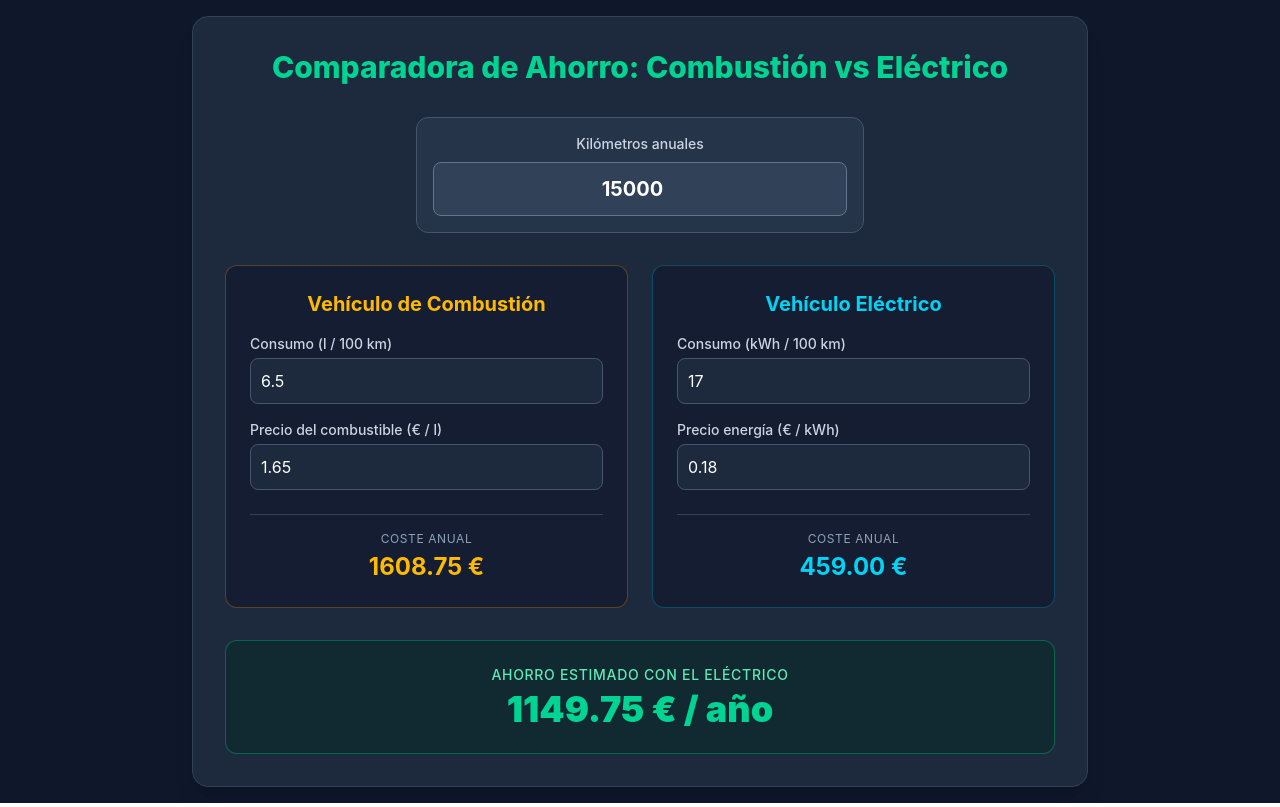
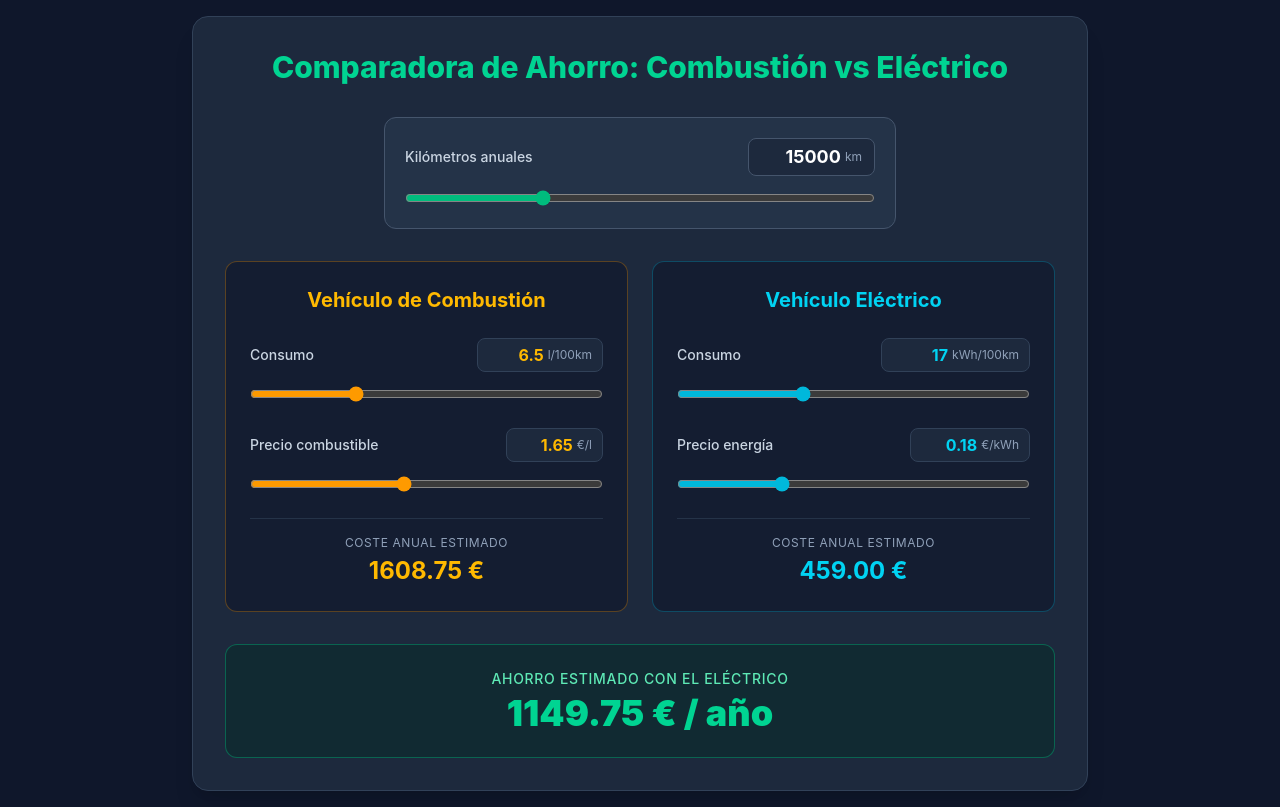
Before and after one commit to j8ssem/ComparadorNEV, a React (Vite) app: page / in a window 1280 px wide. Built offline with nearby package versions, Linux system fonts and the light colour scheme.

Commit message:
feat: implementar range sliders

```diff
--- a/src/App.jsx
+++ b/src/App.jsx
@@ -9,79 +9,134 @@ export default function App() {
   const [precioGasolina, setPrecioGasolina] = useState(1.65);
 
   // Estado Coche Eléctrico
-  const [consumoElectrico, setConsumoElectrico] = useState(17); // kWh/100km
-  const [precioKwh, setPrecioKwh] = useState(0.18); // €/kWh
+  const [consumoElectrico, setConsumoElectrico] = useState(17);
+  const [precioKwh, setPrecioKwh] = useState(0.18);
 
-  // Cálculos de costes anuales
+  // Cálculos de costes
   const costeGasolina = (kmAnuales / 100) * consumoGasolina * precioGasolina;
   const costeElectrico = (kmAnuales / 100) * consumoElectrico * precioKwh;
-
-  // Cálculo del ahorro
   const ahorroAnual = costeGasolina - costeElectrico;
 
   return (
     <div className="min-h-screen bg-slate-900 text-white flex flex-col items-center justify-center p-4">
+
+      {/* Estilo para ocultar las flechitas por defecto de los inputs number */}
+      <style>{`
+        input[type='number']::-webkit-inner-spin-button,
+        input[type='number']::-webkit-outer-spin-button {
+          -webkit-appearance: none;
+          margin: 0;
+        }
+        input[type='number'] {
+          -moz-appearance: textfield;
+        }
+      `}</style>
+
       <div className="max-w-4xl w-full bg-slate-800 p-6 md:p-8 rounded-2xl shadow-xl border border-slate-700">
 
         <h1 className="text-3xl font-extrabold text-center mb-8 text-emerald-400">
           Comparadora de Ahorro: Combustión vs Eléctrico
         </h1>
 
-        {/* 1. Bloque superior: Kilómetros anuales (Común) */}
-        <div className="max-w-md mx-auto mb-8 bg-slate-700/50 p-4 rounded-xl border border-slate-600">
-          <label className="block text-sm font-medium text-slate-300 mb-2 text-center">
+        {/* 1. Bloque superior: Kilómetros anuales */}
+        <div className="max-w-lg mx-auto mb-8 bg-slate-700/40 p-5 rounded-xl border border-slate-600">
+          <div className="flex justify-between items-center mb-2">
+            <label className="text-sm font-medium text-slate-300">
               Kilómetros anuales
             </label>
+            <div className="flex items-center gap-1 bg-slate-800 px-3 py-1 rounded-lg border border-slate-600">
               <input
                 type="number"
                 value={kmAnuales}
                 onChange={(e) => setKmAnuales(Number(e.target.value))}
-            className="w-full bg-slate-700 border border-slate-500 rounded-lg p-3 text-center text-xl font-bold text-white focus:ring-2 focus:ring-emerald-500 focus:outline-none"
+                className="w-20 bg-transparent text-right text-lg font-bold text-white focus:outline-none"
+              />
+              <span className="text-xs text-slate-400">km</span>
+            </div>
+          </div>
+          <input
+            type="range"
+            min="1000"
+            max="50000"
+            step="500"
+            value={kmAnuales}
+            onChange={(e) => setKmAnuales(Number(e.target.value))}
+            className="w-full accent-emerald-500 cursor-pointer h-2 bg-slate-600 rounded-lg"
           />
         </div>
 
-        {/* 2. Dos columnas paralelas */}
+        {/* 2. Columnas paralelas */}
         <div className="grid grid-cols-1 md:grid-cols-2 gap-6 mb-8">
 
           {/* Columna Izquierda: Combustión */}
-          <div className="bg-slate-900/60 p-6 rounded-xl border border-amber-500/30 flex flex-col justify-between">
+          <div className="bg-slate-900/60 p-6 rounded-xl border border-amber-500/30 flex flex-col justify-between space-y-6">
             <div>
-              <h2 className="text-xl font-bold text-amber-400 mb-4 text-center">
+              <h2 className="text-xl font-bold text-amber-400 mb-6 text-center">
                 Vehículo de Combustión
               </h2>
 
-              <div className="space-y-4">
+              <div className="space-y-6">
+                {/* Consumo l/100km */}
                 <div>
-                  <label className="block text-sm font-medium text-slate-300 mb-1">
-                    Consumo (l / 100 km)
+                  <div className="flex justify-between items-center mb-2">
+                    <label className="text-sm font-medium text-slate-300">
+                      Consumo
                     </label>
+                    <div className="flex items-center gap-1 bg-slate-800 px-2.5 py-1 rounded-lg border border-slate-700">
                       <input
                         type="number"
                         step="0.1"
                         value={consumoGasolina}
                         onChange={(e) => setConsumoGasolina(Number(e.target.value))}
-                    className="w-full bg-slate-800 border border-slate-600 rounded-lg p-2.5 text-white focus:ring-2 focus:ring-amber-500 focus:outline-none"
+                        className="w-14 bg-transparent text-right font-bold text-amber-400 focus:outline-none"
+                      />
+                      <span className="text-xs text-slate-400">l/100km</span>
+                    </div>
+                  </div>
+                  <input
+                    type="range"
+                    min="3"
+                    max="15"
+                    step="0.1"
+                    value={consumoGasolina}
+                    onChange={(e) => setConsumoGasolina(Number(e.target.value))}
+                    className="w-full accent-amber-500 cursor-pointer h-2 bg-slate-700 rounded-lg"
                   />
                 </div>
 
+                {/* Precio €/l */}
                 <div>
-                  <label className="block text-sm font-medium text-slate-300 mb-1">
-                    Precio del combustible (€ / l)
+                  <div className="flex justify-between items-center mb-2">
+                    <label className="text-sm font-medium text-slate-300">
+                      Precio combustible
                     </label>
+                    <div className="flex items-center gap-1 bg-slate-800 px-2.5 py-1 rounded-lg border border-slate-700">
                       <input
                         type="number"
                         step="0.01"
                         value={precioGasolina}
                         onChange={(e) => setPrecioGasolina(Number(e.target.value))}
-                    className="w-full bg-slate-800 border border-slate-600 rounded-lg p-2.5 text-white focus:ring-2 focus:ring-amber-500 focus:outline-none"
+                        className="w-14 bg-transparent text-right font-bold text-amber-400 focus:outline-none"
+                      />
+                      <span className="text-xs text-slate-400">€/l</span>
+                    </div>
+                  </div>
+                  <input
+                    type="range"
+                    min="1.00"
+                    max="2.50"
+                    step="0.01"
+                    value={precioGasolina}
+                    onChange={(e) => setPrecioGasolina(Number(e.target.value))}
+                    className="w-full accent-amber-500 cursor-pointer h-2 bg-slate-700 rounded-lg"
                   />
                 </div>
               </div>
             </div>
 
-            <div className="mt-6 pt-4 border-t border-slate-700 text-center">
+            <div className="pt-4 border-t border-slate-700/60 text-center">
               <span className="text-xs text-slate-400 uppercase tracking-wider block mb-1">
-                Coste Anual
+                Coste Anual Estimado
               </span>
               <span className="text-2xl font-bold text-amber-400">
                 {isNaN(costeGasolina) ? '0.00' : costeGasolina.toFixed(2)} €
@@ -90,44 +145,74 @@ export default function App() {
           </div>
 
           {/* Columna Derecha: Eléctrico */}
-          <div className="bg-slate-900/60 p-6 rounded-xl border border-cyan-500/30 flex flex-col justify-between">
+          <div className="bg-slate-900/60 p-6 rounded-xl border border-cyan-500/30 flex flex-col justify-between space-y-6">
             <div>
-              <h2 className="text-xl font-bold text-cyan-400 mb-4 text-center">
+              <h2 className="text-xl font-bold text-cyan-400 mb-6 text-center">
                 Vehículo Eléctrico
               </h2>
 
-              <div className="space-y-4">
+              <div className="space-y-6">
+                {/* Consumo kWh/100km */}
                 <div>
-                  <label className="block text-sm font-medium text-slate-300 mb-1">
-                    Consumo (kWh / 100 km)
+                  <div className="flex justify-between items-center mb-2">
+                    <label className="text-sm font-medium text-slate-300">
+                      Consumo
                     </label>
+                    <div className="flex items-center gap-1 bg-slate-800 px-2.5 py-1 rounded-lg border border-slate-700">
                       <input
                         type="number"
                         step="0.5"
                         value={consumoElectrico}
                         onChange={(e) => setConsumoElectrico(Number(e.target.value))}
-                    className="w-full bg-slate-800 border border-slate-600 rounded-lg p-2.5 text-white focus:ring-2 focus:ring-cyan-500 focus:outline-none"
+                        className="w-14 bg-transparent text-right font-bold text-cyan-400 focus:outline-none"
+                      />
+                      <span className="text-xs text-slate-400">kWh/100km</span>
+                    </div>
+                  </div>
+                  <input
+                    type="range"
+                    min="10"
+                    max="30"
+                    step="0.5"
+                    value={consumoElectrico}
+                    onChange={(e) => setConsumoElectrico(Number(e.target.value))}
+                    className="w-full accent-cyan-500 cursor-pointer h-2 bg-slate-700 rounded-lg"
                   />
                 </div>
 
+                {/* Precio €/kWh */}
                 <div>
-                  <label className="block text-sm font-medium text-slate-300 mb-1">
-                    Precio energía (€ / kWh)
+                  <div className="flex justify-between items-center mb-2">
+                    <label className="text-sm font-medium text-slate-300">
+                      Precio energía
                     </label>
+                    <div className="flex items-center gap-1 bg-slate-800 px-2.5 py-1 rounded-lg border border-slate-700">
                       <input
                         type="number"
                         step="0.01"
                         value={precioKwh}
                         onChange={(e) => setPrecioKwh(Number(e.target.value))}
-                    className="w-full bg-slate-800 border border-slate-600 rounded-lg p-2.5 text-white focus:ring-2 focus:ring-cyan-500 focus:outline-none"
+                        className="w-14 bg-transparent text-right font-bold text-cyan-400 focus:outline-none"
+                      />
+                      <span className="text-xs text-slate-400">€/kWh</span>
+                    </div>
+                  </div>
+                  <input
+                    type="range"
+                    min="0.05"
+                    max="0.50"
+                    step="0.01"
+                    value={precioKwh}
+                    onChange={(e) => setPrecioKwh(Number(e.target.value))}
+                    className="w-full accent-cyan-500 cursor-pointer h-2 bg-slate-700 rounded-lg"
                   />
                 </div>
               </div>
             </div>
 
-            <div className="mt-6 pt-4 border-t border-slate-700 text-center">
+            <div className="pt-4 border-t border-slate-700/60 text-center">
               <span className="text-xs text-slate-400 uppercase tracking-wider block mb-1">
-                Coste Anual
+                Coste Anual Estimado
               </span>
               <span className="text-2xl font-bold text-cyan-400">
                 {isNaN(costeElectrico) ? '0.00' : costeElectrico.toFixed(2)} €
```
Also changed, not shown: 2 other files (tests, documents, lock files or other folders). Lines whose indentation alone changed are shown as unchanged.
